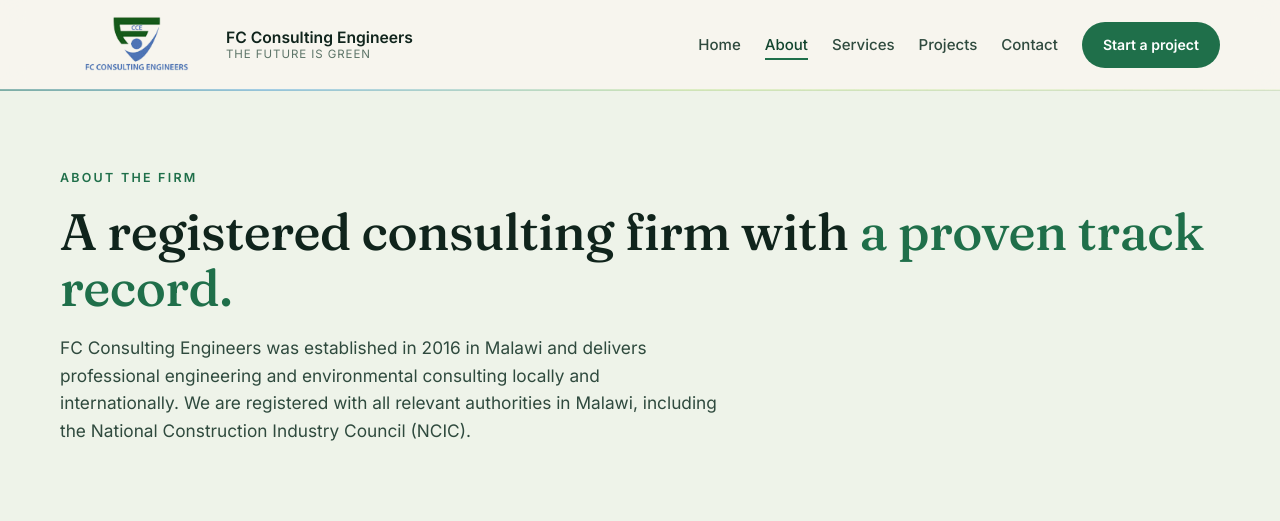
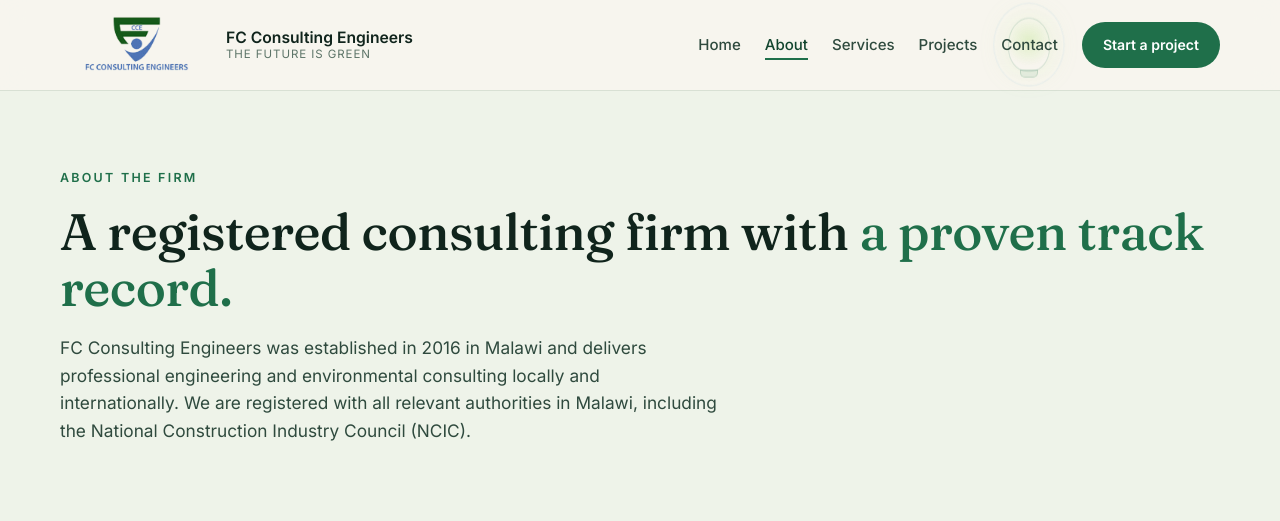
Before and after one commit to thuwalabrian/fcce-site, a FastAPI app: page /about in a window 1280 px wide. Shown: the top 521 px of the page. Run offline with FastAPI, Linux system fonts and the light colour scheme.

Commit message:
Replace site chrome signals with bulb motif
Co-authored-by: Copilot <223556219+Copilot@users.noreply.github.com>

```diff
--- a/app/static/css/styles.css
+++ b/app/static/css/styles.css
@@ -100,21 +100,44 @@ p:last-child { margin-bottom: 0; }
   backdrop-filter: blur(12px);
   border-bottom: 1px solid var(--line);
 }
-.site-header::after {
+.header-bulb {
+  position: absolute;
+  z-index: 0;
+  top: 50%;
+  right: 18%;
+  width: 42px;
+  height: 54px;
+  border: 1px solid rgba(31, 111, 74, 0.16);
+  border-radius: 50% 50% 44% 44%;
+  background: radial-gradient(circle at 50% 42%, rgba(200, 230, 160, 0.48), rgba(200, 230, 160, 0.08) 58%, transparent 70%);
+  box-shadow: 0 0 28px rgba(200, 230, 160, 0.25);
+  transform: translateY(-50%);
+  animation: bulb-float 6s ease-in-out infinite;
+  pointer-events: none;
+}
+.header-bulb::before {
   content: "";
   position: absolute;
-  left: 0;
-  right: 0;
-  bottom: -1px;
-  height: 2px;
-  background: linear-gradient(90deg, transparent 0%, var(--green) 35%, var(--blue) 50%, var(--lime) 65%, transparent 100%);
-  background-size: 220% 100%;
-  opacity: 0.7;
-  animation: energy-signal 8s ease-in-out infinite;
-  pointer-events: none;
+  left: 11px;
+  right: 11px;
+  bottom: -7px;
+  height: 8px;
+  border: 1px solid rgba(31, 111, 74, 0.18);
+  border-radius: 0 0 5px 5px;
+  background: rgba(31, 111, 74, 0.08);
+}
+.header-bulb::after {
+  content: "";
+  position: absolute;
+  inset: -14px;
+  border: 1px solid rgba(99, 174, 221, 0.12);
+  border-radius: 50%;
+  animation: bulb-glow 4.5s ease-in-out infinite;
 }
 .header-inner {
   display: flex;
+  position: relative;
+  z-index: 1;
   align-items: center;
   justify-content: space-between;
   gap: 1.5rem;
--- a/app/templates/partials/header.html
+++ b/app/templates/partials/header.html
@@ -23,4 +23,5 @@
       <a href="/contact#callback" class="btn btn-primary nav-cta">Start a project</a>
     </nav>
   </div>
+  <span class="header-bulb" aria-hidden="true"></span>
 </header>
```
Also changed, not shown: other parts of app/static/css/styles.css (+9 -17 lines).
